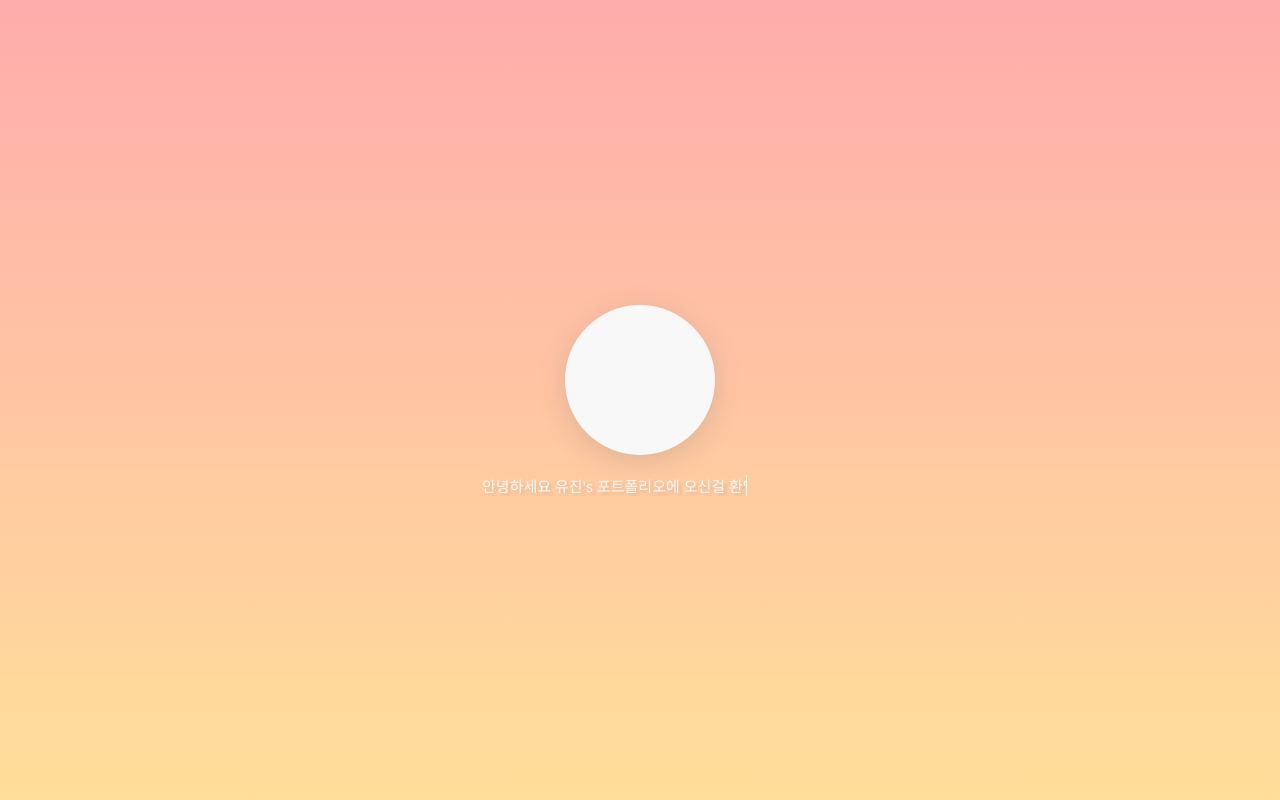
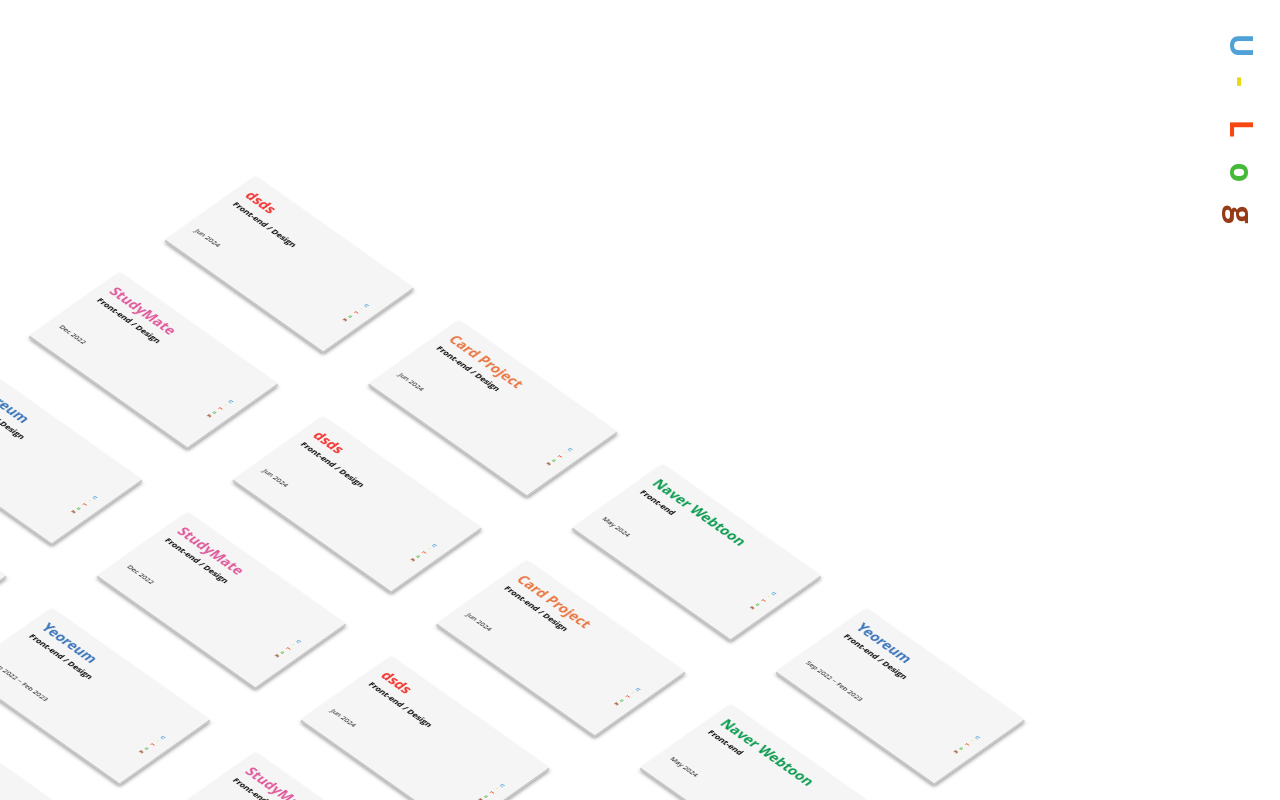
Before and after one commit to ujeans/Interactive_Cards, a React (Create React App) app: page / in a window 1280 px wide. Shown: the top 800 px of the page. Built offline with nearby package versions, Linux system fonts and the light colour scheme.

Commit message:
안쓰이는 파일들 삭제

```diff
--- a/src/App.js
+++ b/src/App.js
@@ -4,32 +4,23 @@ import { Routes, Route } from "react-router-dom";
 import { ThemeProvider } from "styled-components";
 
 // pages
-import HomePage from "./pages/HomePage";
+import MainPage from "./pages/MainPage";
 import ProfilePage from "./pages/ProfilePage";
-import ProjectPage from "./pages/ProjectPage";
-import MainPage from "./pages/MainPage";
-import PageNavAnimation from "./containers/PageNavAnimation";
 import ProjectDetail from "./pages/ProjectDetail";
 
 // styles
 import theme from "./styles/theme";
 import GlobalStyle from "./styles/GlobalStyle";
 
-import * as loadingTime from "./styles/loadingTime";
-
 function App() {
   return (
     <ThemeProvider theme={theme}>
       <GlobalStyle />
-      {/* <PageNavAnimation limitTime={loadingTime.page}> */}
       <Routes>
-        <Route path="/" element={<HomePage />} />
-        <Route path="/main" element={<MainPage />} />
+        <Route path="/" element={<MainPage />} />
         <Route path="/profile" element={<ProfilePage />} />
-        <Route path="/project" element={<ProjectPage />} />
         <Route path="/project/:projectName" element={<ProjectDetail />} />
       </Routes>
-      {/* </PageNavAnimation> */}
     </ThemeProvider>
   );
 }
--- a/src/containers/PageNavAnimation.js
+++ /dev/null
@@ -1,79 +0,0 @@
-import React, { useEffect, useState } from "react";
-import { useNavigate } from "react-router-dom";
-import { useDispatch, useSelector } from "react-redux";
-import styled, { css } from "styled-components";
-// modules
-import { closePage } from "../modules/pageloadings";
-import animations from "../styles/animation";
-
-const PageNavAnimation = ({ limitTime = 800, children }) => {
-  const navigate = useNavigate();
-  const dispatch = useDispatch();
-  const anime = useSelector(state => state.pageloading.pageChanged);
-
-  const [visited, setVisited] = useState(0);
-
-  /* eslint-disable */
-  useEffect(() => {
-    setVisited(visited + 1);
-    if (visited && !anime) {
-      return;
-    }
-
-    let e1 = null,
-      e2 = null;
-    document.body.style.overflow = "hidden";
-
-    if (visited) {
-      e1 = setTimeout(() => {
-        dispatch(closePage());
-        navigate(anime);
-        e2 = setTimeout(() => {
-          document.body.style.overflow = "";
-        }, limitTime - 50);
-      }, limitTime - 50);
-    } else {
-      e1 = setTimeout(() => {
-        document.body.style.overflow = "";
-      }, limitTime);
-    }
-
-    return () => {
-      clearTimeout(e1);
-      clearTimeout(e2);
-    };
-  }, [dispatch, history, anime, limitTime]);
-  /* eslint-enable */
-
-  return (
-    <Container time={limitTime} visited={visited} animeOn={anime}>
-      {children}
-    </Container>
-  );
-};
-
-export default PageNavAnimation;
-
-const Container = styled.div`
-  position: relative;
-  width: 100vw;
-  height: 100vh;
-  overflow-x: hidden;
-
-  ${props =>
-    (props.visited < 2 &&
-      css`
-        animation: ${animations.fadeIn} ease ${props => props.time + "ms"};
-      `) ||
-    (!!props.animeOn &&
-      css`
-        animation: ${animations.loadingOff} ease ${props => props.time + "ms"};
-      `) ||
-    css`
-      animation: ${animations.loadingOn} ease ${props => props.time + "ms"};
-    `};
-
-  &::-webkit-scrollbar {
-    display: none;
-  }
-`;
--- a/src/containers/home/HomeWrapper.js
+++ /dev/null
@@ -1,32 +0,0 @@
-import styled from "styled-components";
-// styles
-import "../../styles/homePage.scss";
-
-const HomeWrapper = ({ children }) => {
-  return (
-    <Container>
-      <div className="canvas"></div>
-
-      <Wrapper>{children}</Wrapper>
-    </Container>
-  );
-};
-
-export default HomeWrapper;
-
-const Container = styled.div`
-  width: 100vw;
-  height: 100vh;
-  display: flex;
-  justify-content: center;
-  align-items: center;
-`;
-
-const Wrapper = styled.div`
-  position: relative;
-  z-index: 1;
-  display: flex;
-  flex-direction: column;
-  align-items: center;
-  justify-content: center;
-`;
--- a/src/pages/HomePage.js
+++ /dev/null
@@ -1,23 +0,0 @@
-import { Helmet } from "react-helmet-async";
-// containers
-import HomeWrapper from "../containers/home/HomeWrapper";
-// components
-import Profile from "../components/home/Profile";
-import Typography from "../components/home/Typography";
-
-const HomePage = () => {
-  return (
-    <>
-      <Helmet>
-        <title>ujinLog</title>
-      </Helmet>
-
-      <HomeWrapper>
-        <Profile />
-        <Typography />
-      </HomeWrapper>
-    </>
-  );
-};
-
-export default HomePage;
--- a/src/pages/ProjectDetail.js
+++ b/src/pages/ProjectDetail.js
@@ -55,7 +55,6 @@ const ProjectDetail = () => {
   const cardRef = useRef(null);
   const intervalRef = useRef(null);
   const [isInitialLoad, setIsInitialLoad] = useState(true);
-  const [isAnimating, setIsAnimating] = useState(true);
 
   useEffect(() => {
     if (count === 0) {
@@ -66,6 +65,9 @@ const ProjectDetail = () => {
 
   useEffect(() => {
     const startInterval = () => {
+      if (intervalRef.current) {
+        clearInterval(intervalRef.current);
+      }
       intervalRef.current = setInterval(() => {
         setCount(prevCount => prevCount - 1);
       }, 1000);
@@ -75,7 +77,7 @@ const ProjectDetail = () => {
 
     const handleAnimationEnd = () => {
       startInterval();
-      setIsAnimating(false);
+      setIsInitialLoad(false);
     };
 
     if (isInitialLoad) {
@@ -85,13 +87,15 @@ const ProjectDetail = () => {
     }
 
     return () => {
-      clearInterval(intervalRef.current);
+      if (intervalRef.current) {
+        clearInterval(intervalRef.current);
+      }
       cardElement.removeEventListener("animationend", handleAnimationEnd);
     };
   }, [currentIndex, isInitialLoad]);
 
   const handleNextCard = () => {
-    setIsAnimating(false);
+    setIsInitialLoad(false);
     const nextIndex = (currentIndex + 1) % cardText.length;
     setCurrentIndex(nextIndex);
     navigate(`/project/${cardText[nextIndex].projectName}`, {
@@ -101,7 +105,11 @@ const ProjectDetail = () => {
 
   return (
     <Container themeColor={cardText[currentIndex].themeColor}>
-      <CardWrapper key={currentIndex} ref={cardRef} isAnimating={isAnimating}>
+      <CardWrapper
+        key={currentIndex}
+        ref={cardRef}
+        isInitialLoad={isInitialLoad}
+      >
         <Card card={cardText[currentIndex]} />
       </CardWrapper>
       <Button onClick={handleNextCard}>{count}</Button>
@@ -151,8 +159,8 @@ const CardWrapper = styled.div`
   transition: all 0.3s;
   background-color: #f5f5f5;
   box-shadow: -1px -1px 0 rgba(0, 0, 0, 0.2) inset;
-  ${({ isAnimating }) =>
-    isAnimating &&
+  ${({ isInitialLoad }) =>
+    isInitialLoad &&
     css`
       animation: ${slideIn} 1.5s ease-in-out forwards;
     `}
--- a/src/pages/ProjectPage.js
+++ /dev/null
@@ -1,7 +0,0 @@
-import React from "react";
-
-const ProjectPage = () => {
-  return <div>ProjectPage</div>;
-};
-
-export default ProjectPage;
```
